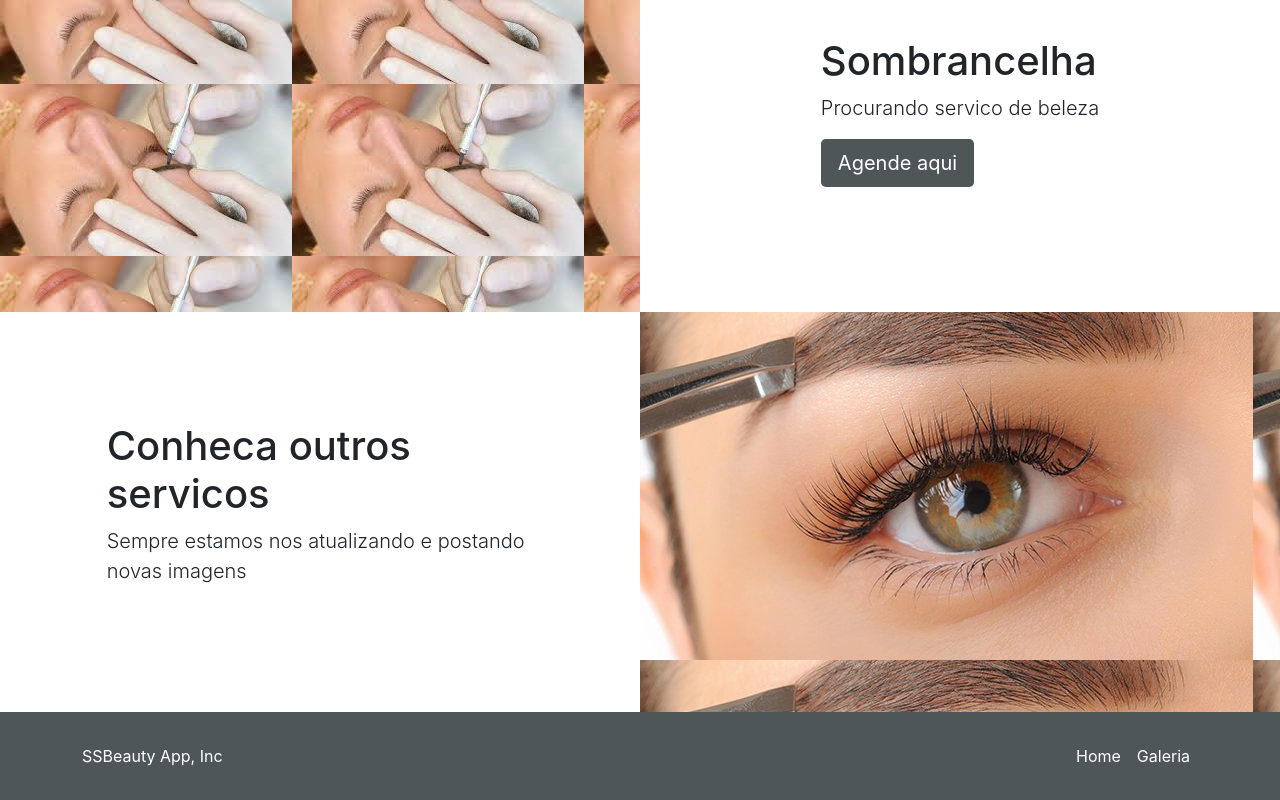
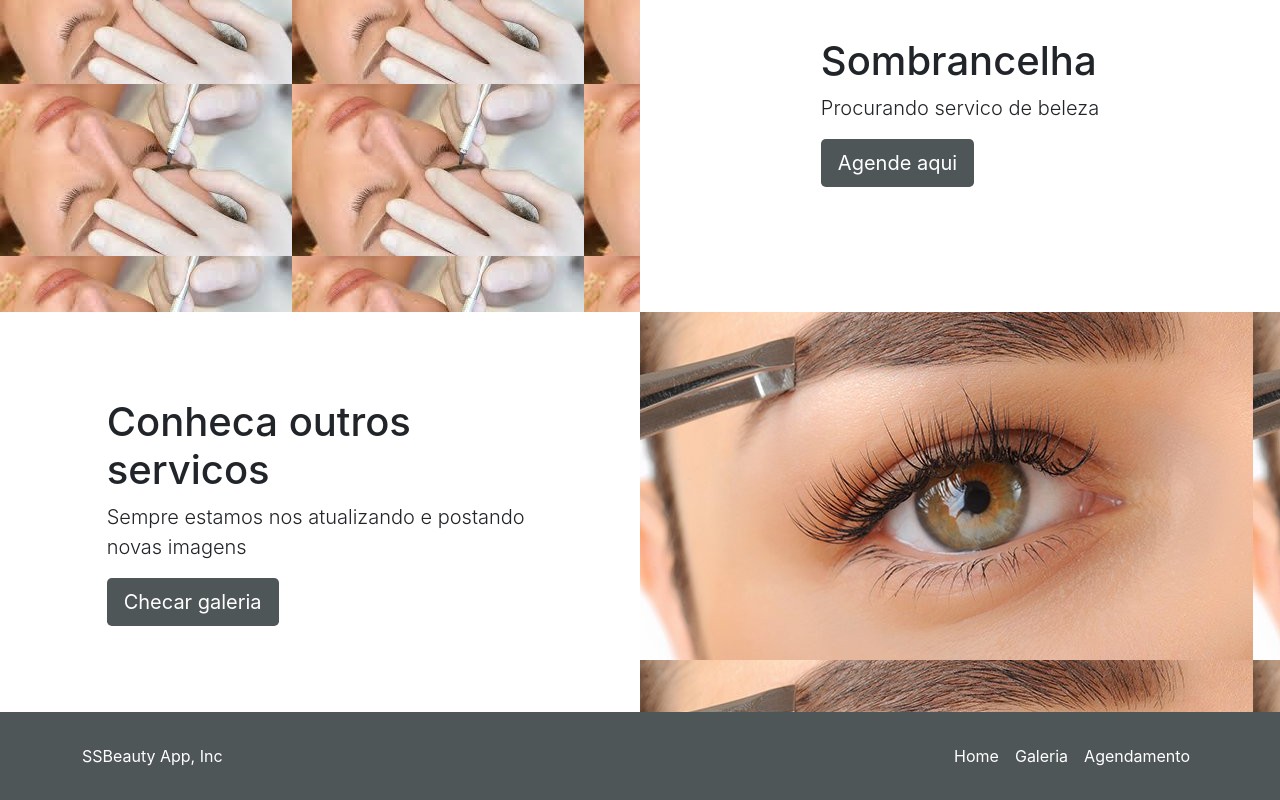
Before and after one commit to moisesgianizelli/ssbeauty-frontend, a React (Create React App) app: page /home in a window 1280 px wide. Shown: the part 756-1556 px from the top of the page. Built offline with nearby package versions, Linux system fonts and the light colour scheme.

Commit message:
Cleaning up home page

```diff
--- a/src/layouts/HomePage/components/ExploreTopOptions.tsx
+++ b/src/layouts/HomePage/components/ExploreTopOptions.tsx
@@ -1,3 +1,5 @@
+import { NavLink } from "react-router-dom";
+
 export const ExploreTopOptions = () => {
   return (
     <div className="p-5 mb-4 bg-dark header">
@@ -21,9 +23,12 @@ export const ExploreTopOptions = () => {
                 Profissionalizada em micropigmentacao e sobrancelhas
               </p>
 
-              <a href="#" className="btn main-color btn-lg text-white">
+              <NavLink
+                to="/gallery"
+                className="btn main-color btn-lg text-white"
+              >
                 Conheca mais nossos servicos
-              </a>
+              </NavLink>
             </div>
           </div>
         </div>
--- a/src/layouts/HomePage/components/Heros.tsx
+++ b/src/layouts/HomePage/components/Heros.tsx
@@ -1,3 +1,5 @@
+import { NavLink } from "react-router-dom";
+
 export const Heros = () => {
   return (
     <div>
@@ -11,9 +13,12 @@ export const Heros = () => {
             <div className="ml-2">
               <h1>Sombrancelha</h1>
               <p className="lead">Procurando servico de beleza</p>
-              <a className="btn main-color btn-lg text-white" href="#">
+              <NavLink
+                className="btn main-color btn-lg text-white"
+                to="/booking"
+              >
                 Agende aqui
-              </a>
+              </NavLink>
             </div>
           </div>
         </div>
@@ -24,6 +29,12 @@ export const Heros = () => {
               <p className="lead">
                 Sempre estamos nos atualizando e postando novas imagens
               </p>
+              <NavLink
+                className="btn main-color btn-lg text-white"
+                to="/gallery"
+              >
+                Checar galeria
+              </NavLink>
             </div>
           </div>
           <div className="col-sm-6 col-md-6">
@@ -32,7 +43,7 @@ export const Heros = () => {
         </div>
       </div>
       {/* Mobile Heros */}
-      <div className="d-lg-none">
+      <div id="body" className="d-lg-none">
         <div className="container">
           <div className="m-2">
             <div className="col-image-left"></div>
--- a/src/layouts/NavbarAndFooter/Footer.tsx
+++ b/src/layouts/NavbarAndFooter/Footer.tsx
@@ -16,6 +16,11 @@ export const Footer = () => {
               Galeria
             </NavLink>
           </li>
+          <li className="nav-item">
+            <NavLink to="/booking" className="nav-link px-2 text-white">
+              Agendamento
+            </NavLink>
+          </li>
         </ul>
       </footer>
     </div>
```
